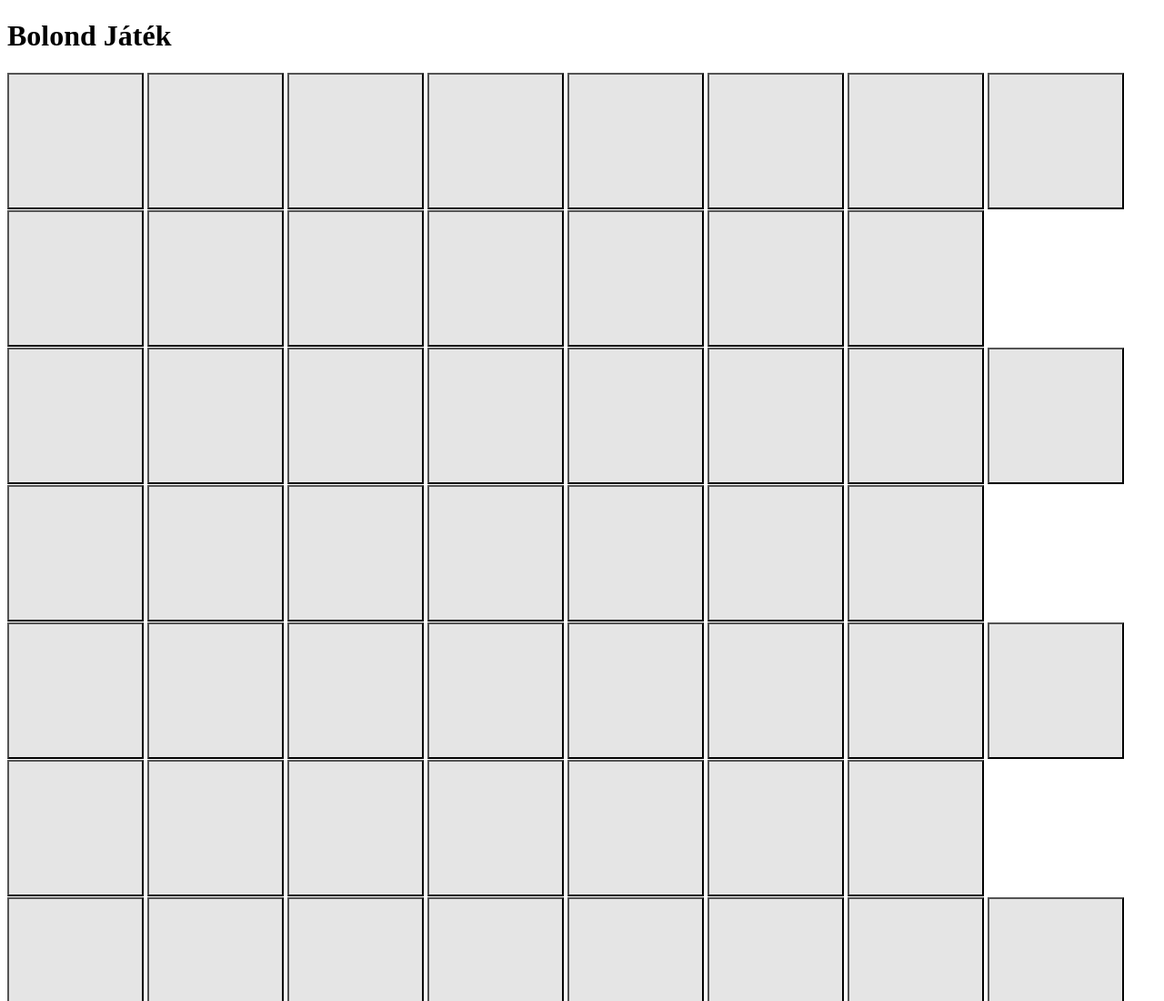
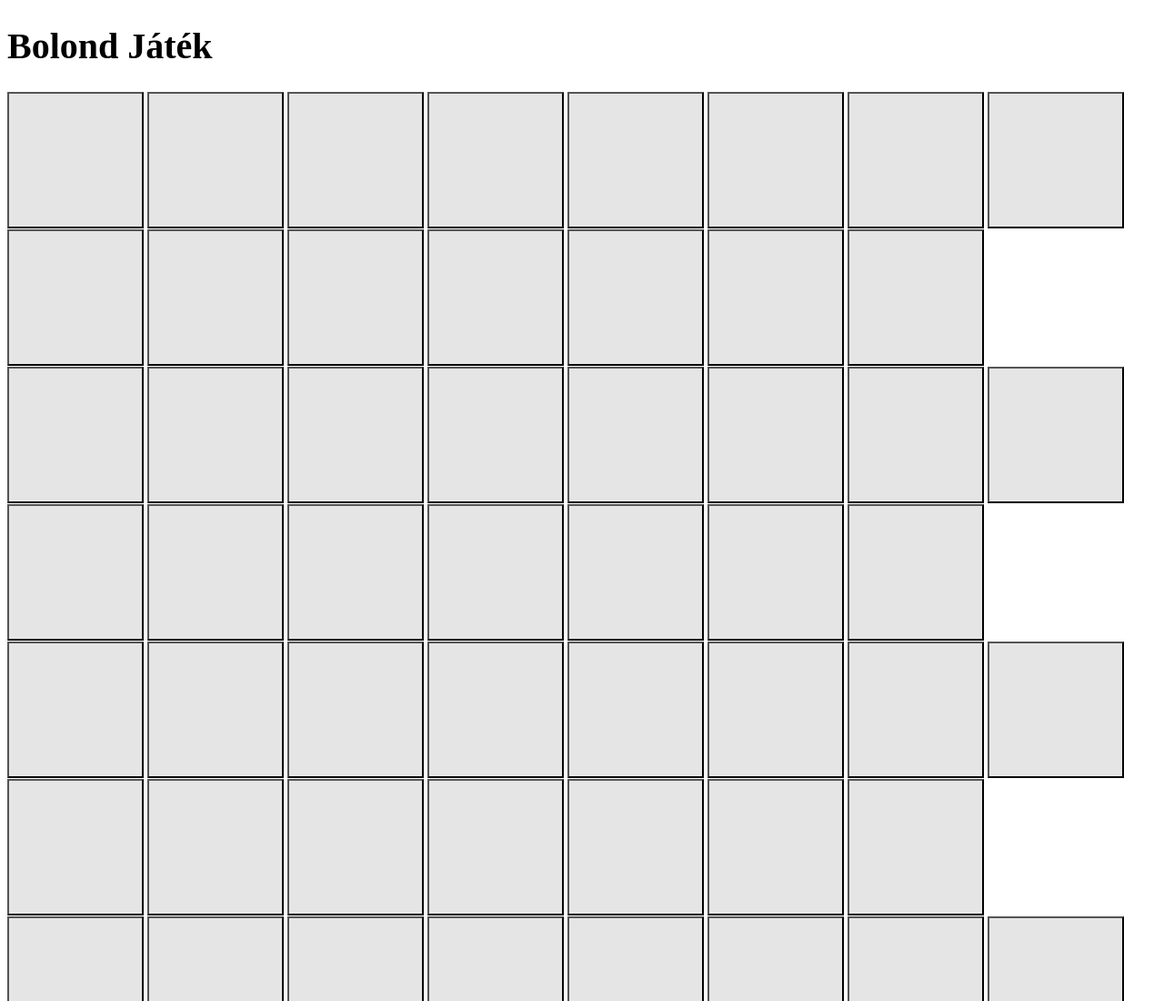
Before and after one commit to Raichu15678/Bolond-game, a plain HTML site: page index.html in a window 1280 px wide. Shown: the top 1100 px of the page at 91% size. Drawn offline with Linux system fonts and the light colour scheme.

Commit message:
cim meret

```diff
--- a/style.css
+++ b/style.css
@@ -9,5 +9,5 @@ button:hover{
 }
 h1{
     font-weight: bold;
-    font-size: ;
+    font-size: 40px;
 }
```
